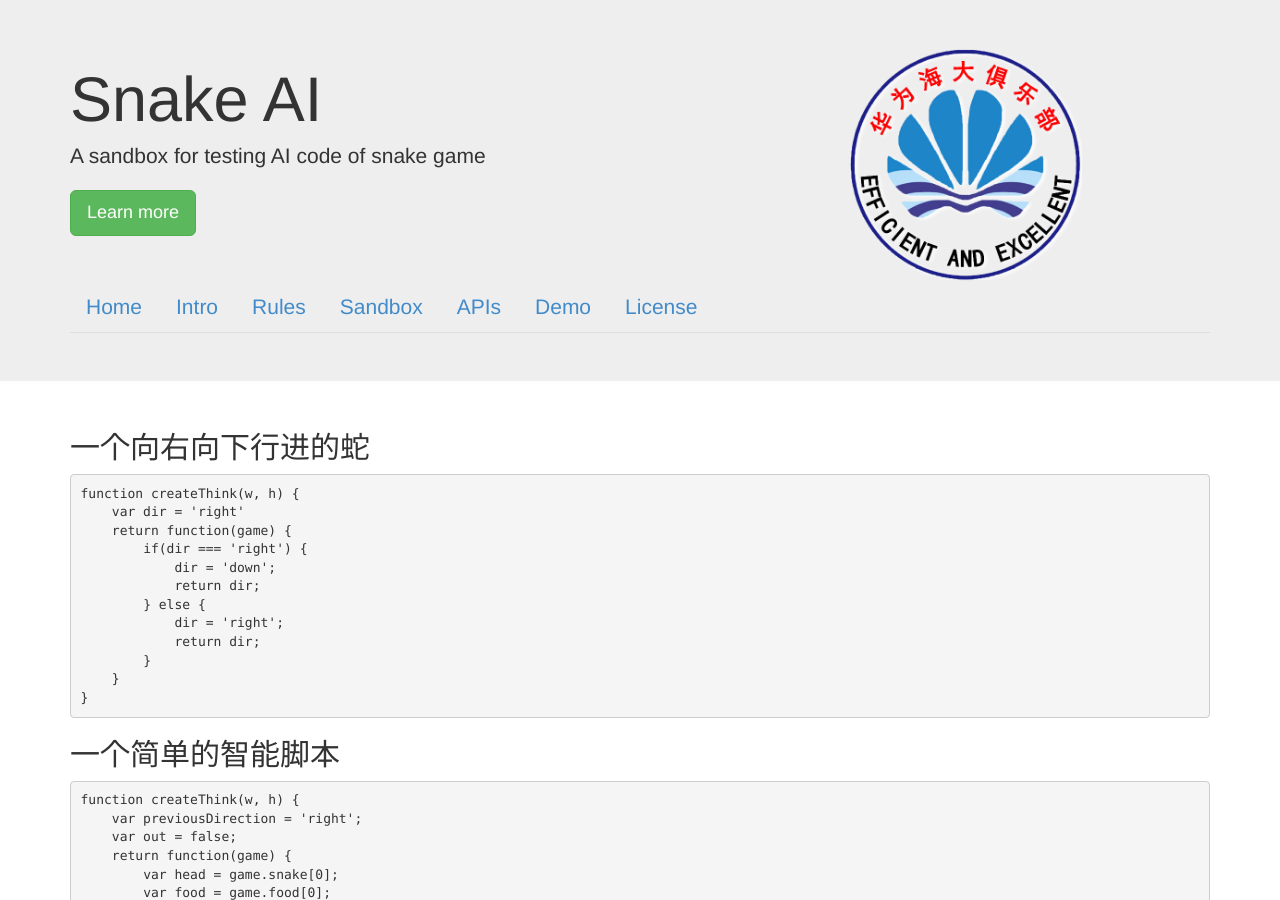
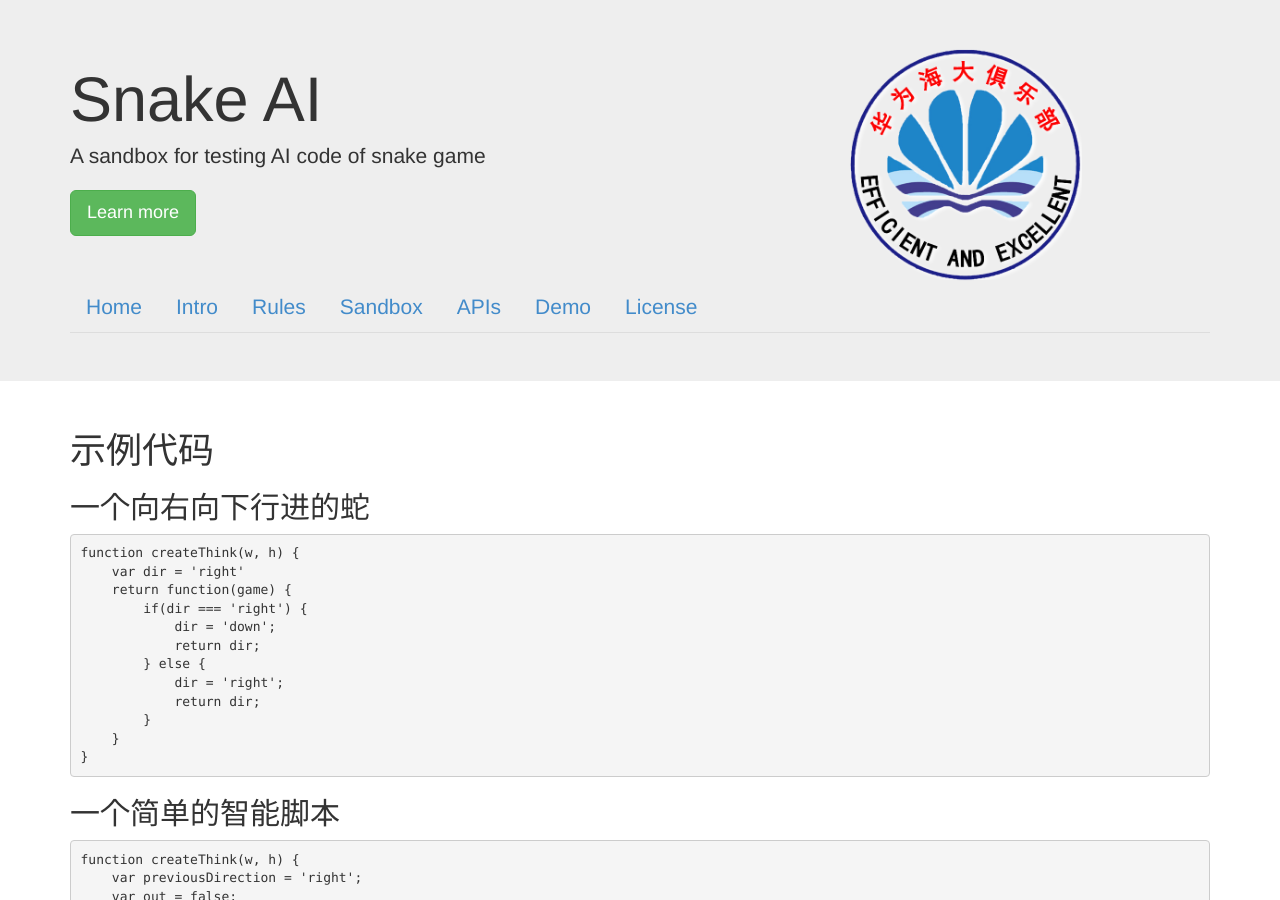
Before and after one commit to simonmysun/Snake-AI, a Jekyll site: the page built from intro/demo/index.md, in a window 1280 px wide and 900 px high. Built offline with Jekyll 4.4.1, drawn with Linux system fonts in a browser that asks for light colours.

Commit message:
add post title and nav

```diff
--- a/_layouts/page.html
+++ b/_layouts/page.html
@@ -3,5 +3,14 @@
 ---
 
 <div class="container">
-     {{ content }}
+  <h1>{{ page.title }}</h1>
+  {{ content }}
+  <nav class="pagination-link">
+    {% if page.previous %}
+    <a class="prev" href="{{ site.baseurl }}{{ page.previous.url }}" rel="bookmark">&laquo;&nbsp;{{ page.previous.title | truncatewords:5 }}</a>
+    {% endif %}
+    {% if page.next %}
+    <a class="next" href="{{ site.baseurl }}{{ page.next.url }}" rel="bookmark">{{ page.next.title | truncatewords:5 }}&nbsp;&raquo;</a>
+    {% endif %}
+  </nav>
 </div>
```
